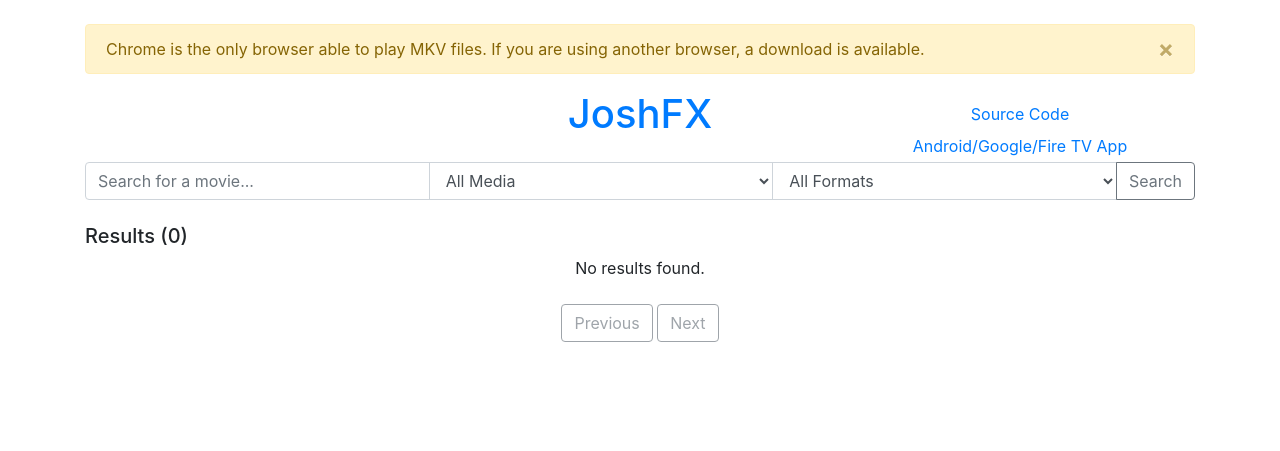
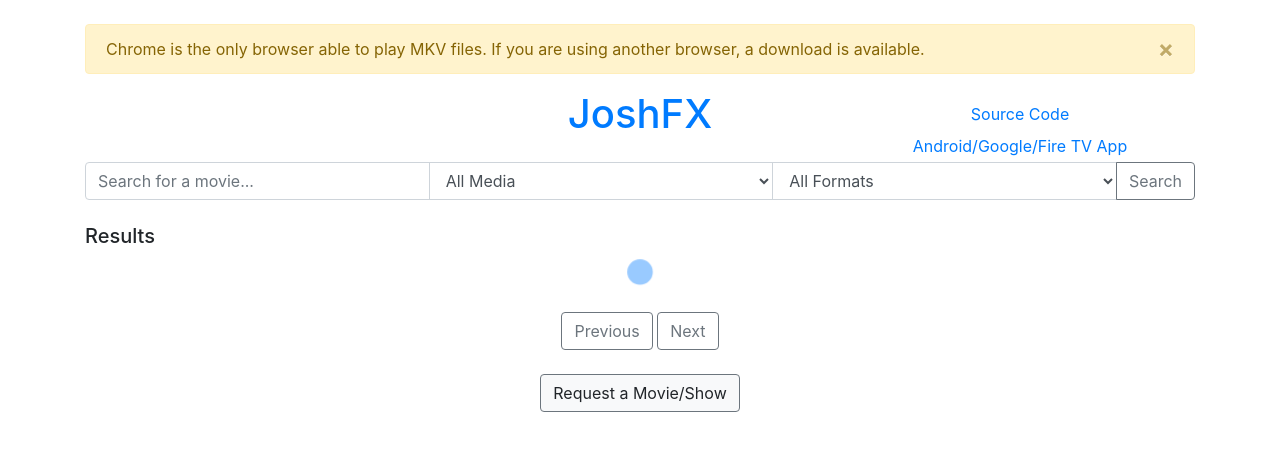
Before and after one commit to JoshCap20/joshfx, a Django app: page / in a window 1280 px wide. Shown: the top 451 px of the page. Run offline with Django 4.2, Linux system fonts and the light colour scheme; data that the repository does not hold is empty; some libraries are stand-ins or nearby versions.

Commit message:
add movie requests api, view, model

```diff
--- a/app/templates/index.html
+++ b/app/templates/index.html
@@ -83,6 +83,8 @@
         <!-- Movies list -->
         <div id="movies-list" class="row">
         </div>
+
+        <!-- Pagination -->
         <nav class="mt-4">
             <div class="row">
                 <div class="col text-center">
@@ -92,11 +94,18 @@
             </div>
         </nav>
 
+        <div class="row mt-4">
+            <div class="col text-center">
+                <a class="btn btn-light btn-outline-secondary" id="request">Request a Movie/Show</a>
+            </div>
+        </div>
+
     </div>
     <script>
-
+        let chromee = true;
         if (!window.chrome) {
             document.querySelector('.alert').style.display = 'block';
+            chromee = false;
         }
 
         document.querySelector('.alert button').addEventListener('click', function () {
@@ -157,11 +166,17 @@
                         cardBody.className = 'card-body d-flex flex-column';
 
                         let html = `
-                <h5 class="card-title m-0 text-truncate"><a href="/stream/${movie.id}">${movie.title}</a></h5>
+                <h5 class="card-title m-0 text-truncate" title="${movie.title}"><a href="/stream/${movie.id}">${movie.title}</a></h5>
                 <p class="card-subtitle text-muted m-0 text-truncate" style="font-size:10px">${movie.path}</p>
-                <p class="card-text m-0 mt-auto">Source ID: ${movie.source}</p>
-                <p class="card-text m-0">${movie.type}</p>
-                <div class="row">
+                <div class="row my-1">
+                    <div class="col-8">
+                        <p class="card-text m-0 text-left">Source: ${movie.source}</p>
+                    </div>
+                    <div class="col-4">
+                        <p class="card-text m-0 text-right">${!chromee && movie.type == "mkv" ? `<span class="text-danger">${movie.type}</span>` : `${movie.type}`}</p>
+                    </div>
+                </div>
+                <div class="row mt-3">
                     <div class="col">
                         <a class="btn btn-light btn-outline-secondary btn btn-block" href='${movie.link}' download>Download</a>
                     </div>
@@ -208,6 +223,28 @@
             currentPage++;
             fetchMovies();
         });
+
+        document.getElementById('request').addEventListener('click', function () {
+            const request = prompt("Enter the name of the movie or show you would like to request.");
+            if (request != null) {
+                fetch(`/`, {
+                    method: 'POST',
+                    headers: {
+                        'Content-Type': 'application/json',
+                    },
+                    body: JSON.stringify({
+                        request: request
+                    })
+                })
+                    .then(response => response.json())
+                    .then(info => {
+                        alert(info.success);
+                    })
+                    .catch(error => {
+                        console.error('Error:', error);
+                    });
+            }
+        });
     </script>
 </body>
 
--- a/app/website_views.py
+++ b/app/website_views.py
@@ -1,19 +1,34 @@
+import json
+
 from django.core.paginator import Paginator
 from django.db.models import Q
 from django.http import HttpResponseNotFound, JsonResponse
 from django.shortcuts import render
+from django.utils.decorators import method_decorator
 from django.views import View
+from django.views.decorators.csrf import csrf_exempt
 
-from app.models import Movie
+from app.models import Movie, Request
 
 #############################################
 #          Website Views and APIS           #
 #############################################
 
 
+@method_decorator(csrf_exempt, name='dispatch')
 class IndexView(View):
     def get(self, request):
         return render(request, "index.html")
+
+    def post(self, request):
+        """Used for movie/show requests."""
+        data = json.loads(request.body.decode('utf-8'))
+        print(data)
+        if not data:
+            return JsonResponse({"error": "No request provided."}, status=400)
+
+        Request.objects.get_or_create(info=data['request'])
+        return JsonResponse({"success": "Request submitted."})
 
 
 class SearchAPI(View):
@@ -43,9 +58,10 @@ class SearchAPI(View):
         page_number = request.GET.get('page', 1)
         page_obj = paginator.get_page(page_number)
 
-        movies = list(page_obj.object_list.values('id', 'title', 'link', 'source', 'type', 'path'))
+        movies = list(page_obj.object_list.values(
+            'id', 'title', 'link', 'source', 'type', 'path'))
 
-        return JsonResponse({"movies":movies, "page":page_number, "pages":paginator.num_pages, "total":paginator.count})
+        return JsonResponse({"movies": movies, "page": page_number, "pages": paginator.num_pages, "total": paginator.count})
 
 
 def stream(request, query):
--- a/joshfx/settings.py
+++ b/joshfx/settings.py
@@ -113,6 +113,7 @@ USE_I18N = True
 
 USE_TZ = True
 
+APPEND_SLASH=False
 
 # Static files (CSS, JavaScript, Images)
 # https://docs.djangoproject.com/en/4.1/howto/static-files/
```
Also changed, not shown: app/admin.py (+9 -1 lines), app/models.py (+22 -0 lines).
